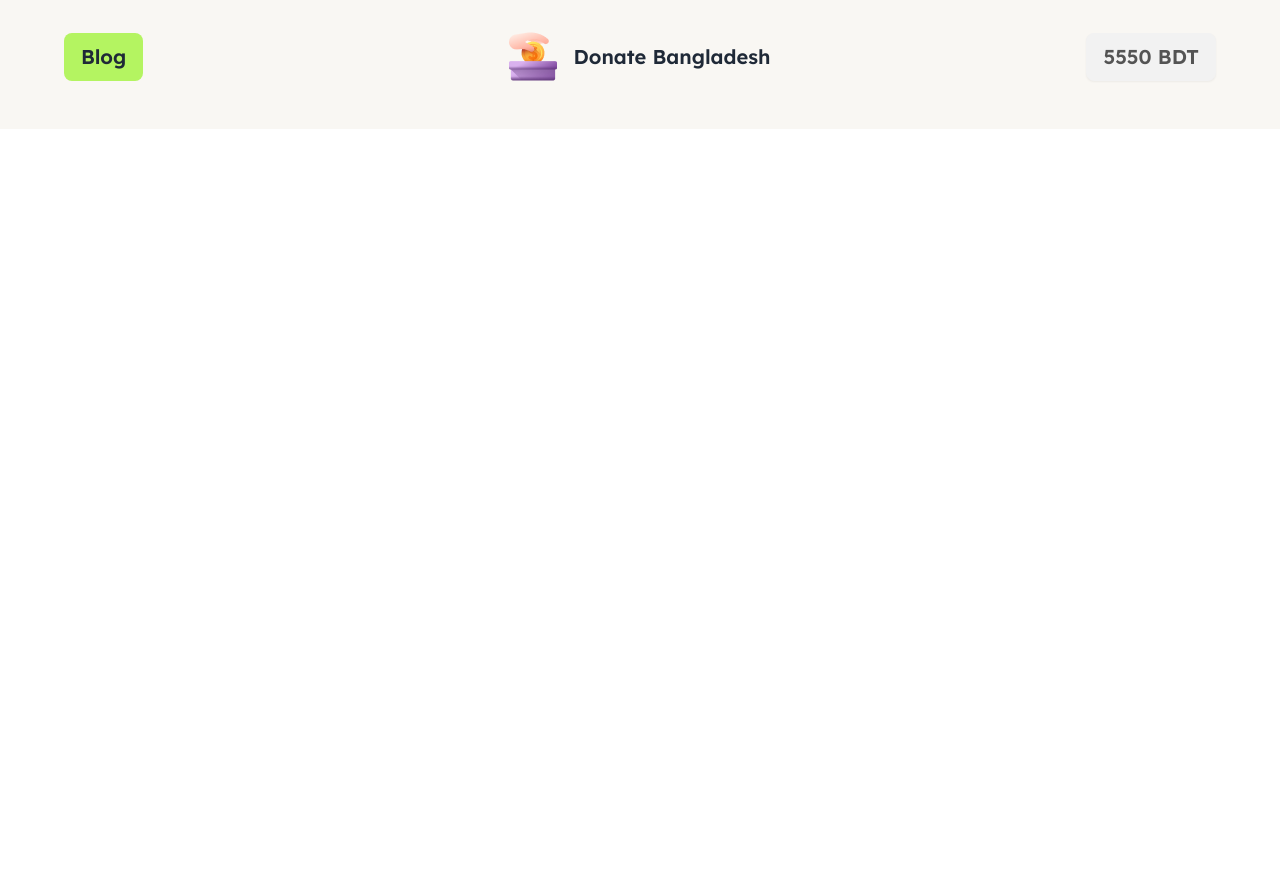
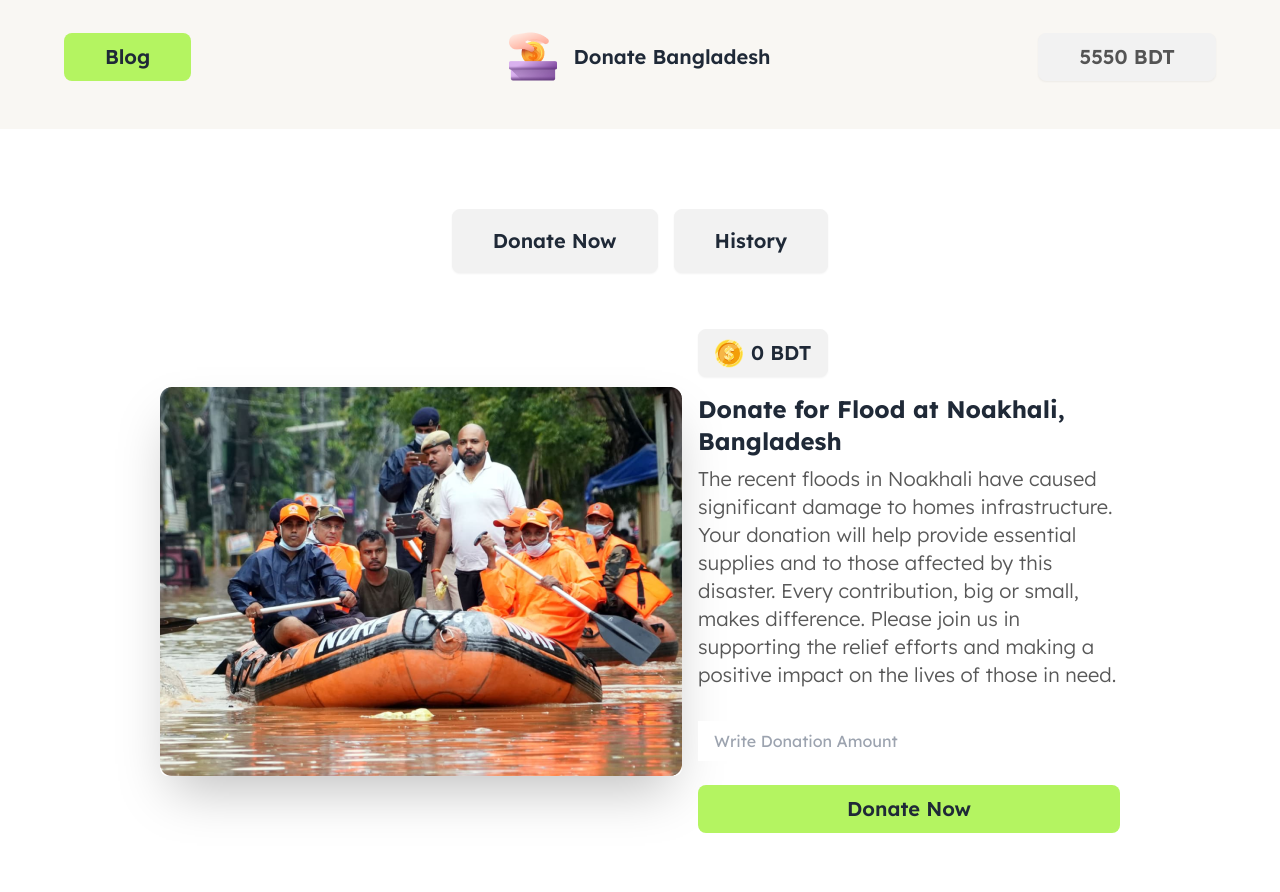
Before and after one commit to Saqib-17/Assignment-05, a plain HTML site: page index.html in a window 1280 px wide. Before the commit the page ends 800 px from the top, so only its background shows below. Drawn offline with nearby package versions, Linux system fonts and the light colour scheme.

Commit message:
Added card-1

```diff
--- a/index.html
+++ b/index.html
@@ -31,7 +31,6 @@
 <style>
 .lexend-font {
   font-family: "Lexend", sans-serif;
-
 }
 </style>
 </head>
@@ -39,23 +38,54 @@
     <header>
         <nav>
             <div class="navbar bg-base-100 px-16 bg-secondary-color py-6 pb-10">
-                <div class="navbar-start ">
+                <div class="navbar-start">
 
-                  <a class="btn btn-ghost text-xl font-semibold bg-primary-color">Blog</a>
+                  <a class="btn btn-ghost text-xl font-semibold bg-primary-color lg:px-10">Blog</a>
                 </div>
                 <div class="navbar-center hidden lg:flex ">
                   <div class="menu menu-horizontal px-1 text-xl font-semibold">
-                        <img src="assets/logo.png" alt="">
+                        <img src="assets/logo.png" alt="logo">
                         <a class="place-content-center pl-4">Donate Bangladesh</a>
                     </div>
                 </div>
                 <div class="navbar-end">
-                  <a class="btn text-xl font-semibold text-dark-3">5550 BDT</a>
+                  <a class="btn text-xl font-semibold text-dark-3 lg:px-10">5550 BDT</a>
                 </div>
               </div>
         </nav>
     </header>
-    <main>
+    <main class="my-20 lg:px-36">
+        <!-- action button -->
+       <div class="flex justify-center space-x-4">
+        <button class="btn btn-lg text-xl font-semibold px-10">Donate Now</button>
+        <button class="btn btn-lg text-xl font-semibold px-10">History</button>
+       </div>
+
+       <!-- card-1 -->
+       <div class="hero py-10">
+        <div class="hero-content flex-col lg:flex-row ">
+          <img
+            src="assets/noakhali.png"
+            class="rounded-lg shadow-2xl" />
+          <div>
+            <div>
+                <button class="btn mb-4 text-xl">
+                    <img src="assets/coin.png" alt="">
+                    0 BDT</button>
+                <h1 class="text-2xl font-bold">Donate for Flood at Noakhali, Bangladesh</h1>
+            <p class="py-2 text-xl font-light text-dark-3">
+                The recent floods in Noakhali have caused significant damage to homes  infrastructure. Your donation will help provide essential supplies and  to those affected by this disaster. Every contribution, big or small, makes  difference. Please join us in supporting the relief efforts and making a positive impact on the lives of those in need.
+            </p>
+            <input type="text" name="" id="" placeholder="Write Donation Amount" class="my-6 py-2 w-full pl-4">
+            <br>
+            <button   class="btn btn-ghost text-xl font-semibold bg-primary-color w-full">Donate Now</button>
+            </div>
+
+
+
+          </div>
+        </div>
+      </div>
 
 
     </main>
```
